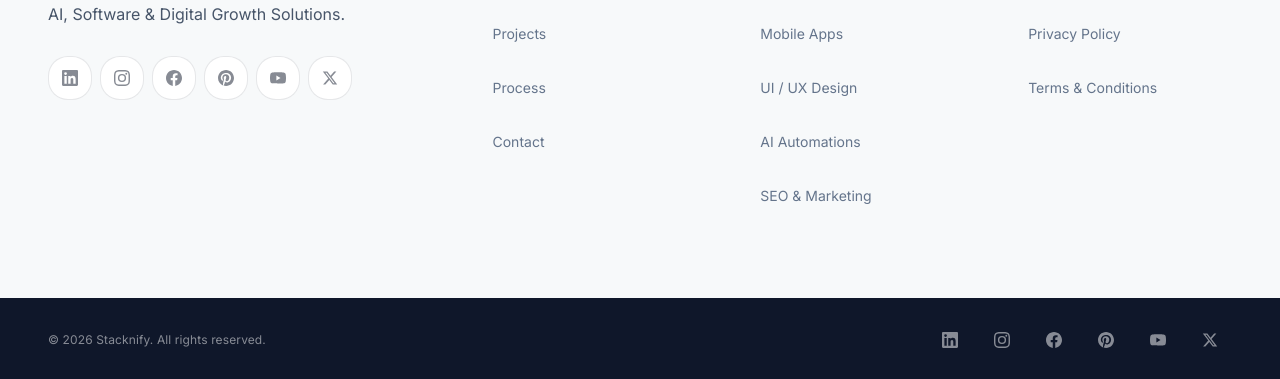
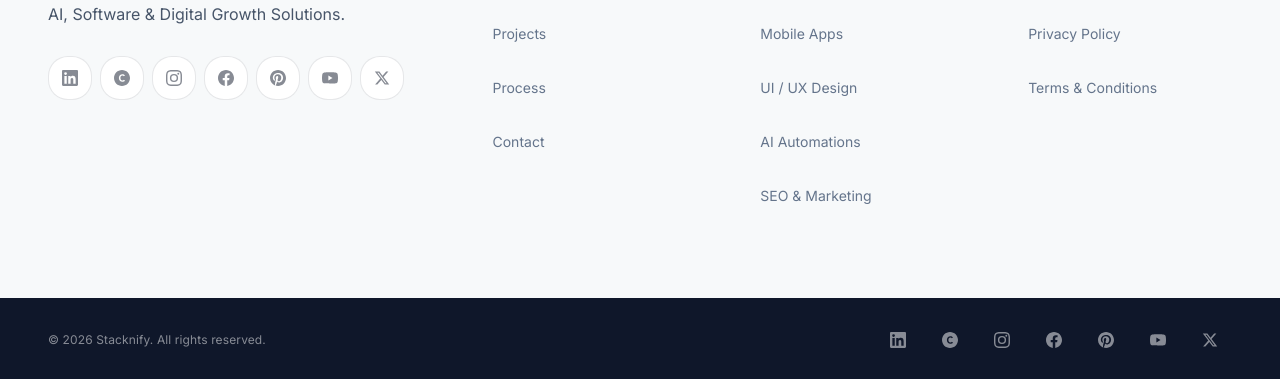
Before and after one commit to part41997/stacknify-website, a Next.js app: page /faq in a window 1280 px wide. Shown: the part 1415-1794 px from the top of the page. Built offline with nearby package versions, Linux system fonts and the light colour scheme; no server answers.

Commit message:
Added clutch profile link

```diff
--- a/src/components/layout/social-links.tsx
+++ b/src/components/layout/social-links.tsx
@@ -6,6 +6,10 @@ const socialIcons: Record<SocialPlatform, { viewBox: string; path: string }> = {
   linkedin: {
     viewBox: "0 0 24 24",
     path: "M20.45 20.45h-3.55v-5.57c0-1.33-.02-3.04-1.85-3.04-1.85 0-2.14 1.45-2.14 2.94v5.67H9.35V9h3.41v1.56h.05c.48-.9 1.64-1.85 3.37-1.85 3.6 0 4.27 2.37 4.27 5.46v6.28zM5.34 7.43A2.06 2.06 0 1 1 5.34 3.3a2.06 2.06 0 0 1 0 4.13zM7.12 20.45H3.56V9h3.56v11.45zM22.23 0H1.77C.79 0 0 .77 0 1.73v20.54C0 23.23.79 24 1.77 24h20.45C23.2 24 24 23.23 24 22.27V1.73C24 .77 23.2 0 22.23 0z",
+  },
+  clutch: {
+    viewBox: "0 0 24 24",
+    path: "M12 0C5.373 0 0 5.373 0 12s5.373 12 12 12 12-5.373 12-12S18.627 0 12 0zm.54 17.76c-2.94 0-5.22-2.16-5.22-5.76 0-3.6 2.28-5.76 5.22-5.76 1.68 0 3.06.66 4.02 1.74l-1.68 1.56c-.66-.72-1.5-1.14-2.4-1.14-1.68 0-2.88 1.32-2.88 3.6s1.2 3.6 2.88 3.6c.96 0 1.8-.42 2.4-1.14l1.68 1.56c-.96 1.08-2.34 1.74-4.02 1.74z",
   },
   instagram: {
     viewBox: "0 0 24 24",
--- a/src/data/contact.ts
+++ b/src/data/contact.ts
@@ -140,6 +140,7 @@ export type SocialLink = {
 
 const socialLabels: Record<SocialPlatform, string> = {
   linkedin: "LinkedIn",
+  clutch: "Clutch",
   instagram: "Instagram",
   facebook: "Facebook",
   pinterest: "Pinterest",
@@ -149,6 +150,7 @@ const socialLabels: Record<SocialPlatform, string> = {
 
 const socialOrder: SocialPlatform[] = [
   "linkedin",
+  "clutch",
   "instagram",
   "facebook",
   "pinterest",
--- a/src/data/site.ts
+++ b/src/data/site.ts
@@ -33,6 +33,9 @@ export const siteConfig: SiteConfig = {
     linkedin:
       process.env.NEXT_PUBLIC_SOCIAL_LINKEDIN ||
       "https://www.linkedin.com/company/stacknify",
+    clutch:
+      process.env.NEXT_PUBLIC_SOCIAL_CLUTCH ||
+      "https://clutch.co/profile/stacknify",
     instagram:
       process.env.NEXT_PUBLIC_SOCIAL_INSTAGRAM ||
       "https://www.instagram.com/stacknify",
--- a/src/types/index.ts
+++ b/src/types/index.ts
@@ -11,6 +11,7 @@ export type CtaLink = {
 
 export type SocialLinks = {
   linkedin: string;
+  clutch: string;
   instagram: string;
   facebook: string;
   pinterest: string;
```
Also changed, not shown: 1 other file (tests, documents, lock files or other folders).
